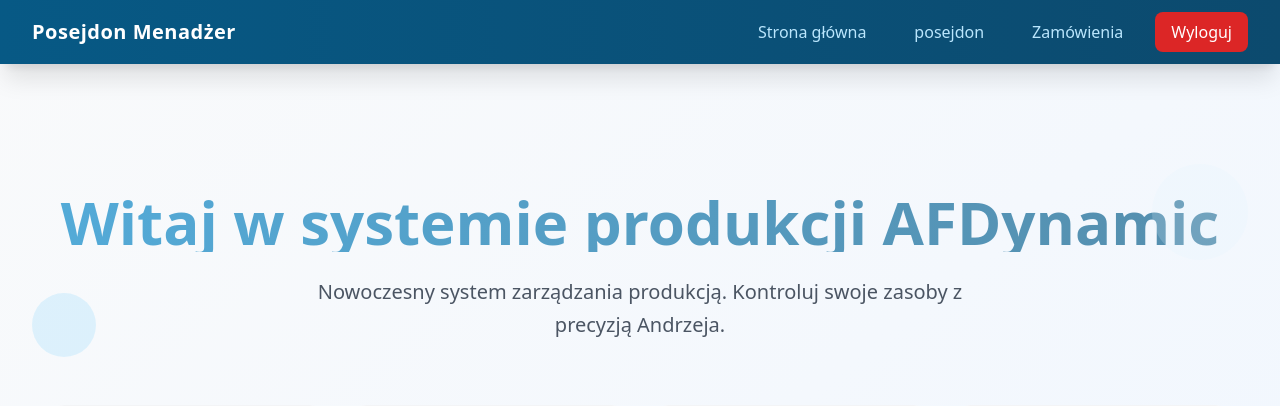
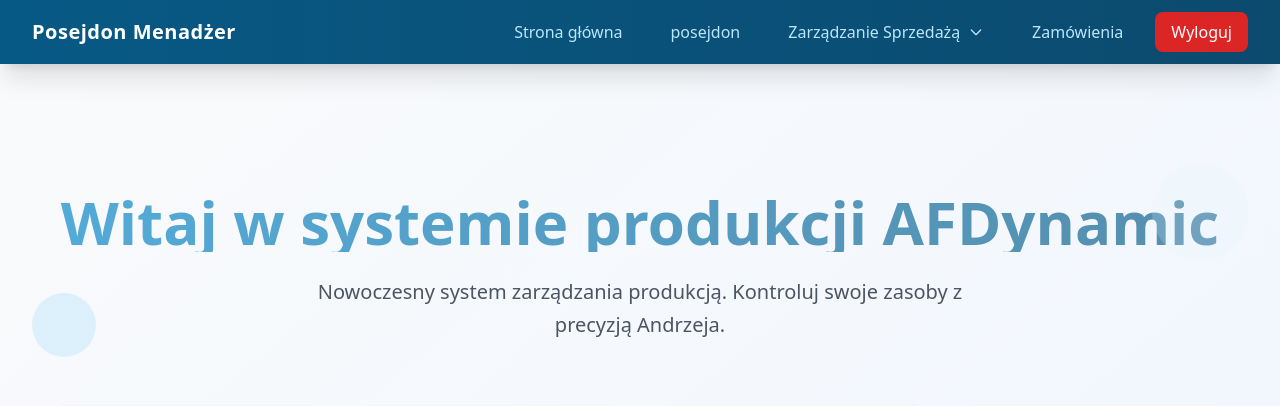
Before and after one commit to andriej134/Warehouse_Management, a Django app: page / in a window 1280 px wide. Shown: the top 406 px of the page. Run offline with Django 3.2, Linux system fonts and the light colour scheme; a user stored in the database is signed in; some libraries are stand-ins or nearby versions.

Commit message:
Utworzono w menu pozycję Zarzązanie Sprzedażą

```diff
--- a/warehouse_manager/inventory/templates/base.html
+++ b/warehouse_manager/inventory/templates/base.html
@@ -48,6 +48,21 @@
           <a href="/user" class="text-ocean-200 hover:text-white px-4 py-2 rounded-lg">
             {{ user.username }}
           </a>
+
+          <!-- Zarządzanie Sprzedażą - rozwijane menu -->
+          <div class="relative">
+            <button id="sales-dropdown-btn" class="text-ocean-200 hover:text-white px-4 py-2 rounded-lg flex items-center focus:outline-none">
+              Zarządzanie Sprzedażą
+              <svg class="ml-2 w-4 h-4" fill="none" stroke="currentColor" viewBox="0 0 24 24">
+                <path stroke-linecap="round" stroke-linejoin="round" stroke-width="2" d="M19 9l-7 7-7-7"/>
+              </svg>
+            </button>
+            <div id="sales-dropdown-menu" class="hidden absolute left-0 mt-2 w-56 bg-white text-gray-800 rounded-lg shadow-lg z-40 group-hover:block">
+              <a href="#" class="block px-4 py-2 hover:bg-ocean-100">Uruchom dodatek PrintNode</a>
+              <a href="#" class="block px-4 py-2 hover:bg-ocean-100">Uruchom dodatek WfSync</a>
+              <a href="#" class="block px-4 py-2 hover:bg-ocean-100">Przeglądaj Sprzedaż</a>
+            </div>
+          </div>
           {% endif %}
 
           <!-- inne linki… -->
@@ -79,6 +94,20 @@
           <a href="/" class="block px-4 py-2 rounded-lg hover:bg-ocean-800">Strona główna</a>
           {% if user.is_authenticated %}
             <a href="/user" class="block px-4 py-2 rounded-lg hover:bg-ocean-800">{{ user.username }}</a>
+            <!-- Rozwijane menu Zarządzanie Sprzedażą -->
+            <div>
+              <button id="mobile-sales-dropdown-btn" class="w-full text-left block px-4 py-2 rounded-lg hover:bg-ocean-800 flex items-center focus:outline-none">
+                Zarządzanie Sprzedażą
+                <svg class="ml-2 w-4 h-4 inline" fill="none" stroke="currentColor" viewBox="0 0 24 24">
+                  <path stroke-linecap="round" stroke-linejoin="round" stroke-width="2" d="M19 9l-7 7-7-7"/>
+                </svg>
+              </button>
+              <div id="mobile-sales-dropdown-menu" class="hidden pl-4 mt-2 space-y-1">
+                <a href="#" class="block px-4 py-2 rounded-lg hover:bg-ocean-700">Uruchom dodatek PrintNode</a>
+                <a href="#" class="block px-4 py-2 rounded-lg hover:bg-ocean-700">Uruchom dodatek WfSync</a>
+                <a href="#" class="block px-4 py-2 rounded-lg hover:bg-ocean-700">Przeglądaj Sprzedaż</a>
+              </div>
+            </div>
             <a href="{% url 'inventory:product_order' %}" class="block px-4 py-2 rounded-lg hover:bg-ocean-800">Zamówienia</a>
             <a href="{% url 'account_logout' %}" class="block px-4 py-2 rounded-lg bg-red-600 hover:bg-red-700">Wyloguj</a>
           {% else %}
@@ -92,6 +121,37 @@
           btn?.addEventListener('click', () => {
             menu.classList.toggle('hidden');
           });
+
+          // Rozwijane menu Zarządzanie Sprzedażą (desktop)
+          const salesBtn = document.getElementById('sales-dropdown-btn');
+          const salesMenu = document.getElementById('sales-dropdown-menu');
+          if (salesBtn && salesMenu) {
+            salesBtn.addEventListener('click', (e) => {
+              e.preventDefault();
+              salesMenu.classList.toggle('hidden');
+            });
+          }
+          document.addEventListener('click', (e) => {
+            if (salesBtn && salesMenu && !salesBtn.contains(e.target) && !salesMenu.contains(e.target)) {
+              salesMenu.classList.add('hidden');
+            }
+          });
+
+          // Rozwijane menu Zarządzanie Sprzedażą (mobile)
+          const mobileSalesBtn = document.getElementById('mobile-sales-dropdown-btn');
+          const mobileSalesMenu = document.getElementById('mobile-sales-dropdown-menu');
+          if (mobileSalesBtn && mobileSalesMenu) {
+            mobileSalesBtn.addEventListener('click', (e) => {
+              e.preventDefault();
+              mobileSalesMenu.classList.toggle('hidden');
+            });
+            // Zamknij menu po kliknięciu poza nim
+            document.addEventListener('click', (e) => {
+              if (!mobileSalesBtn.contains(e.target) && !mobileSalesMenu.contains(e.target)) {
+                mobileSalesMenu.classList.add('hidden');
+              }
+            });
+          }
         </script>
       </div>
     </div>
```
Also changed, not shown: warehouse_manager/db.sqlite3.
